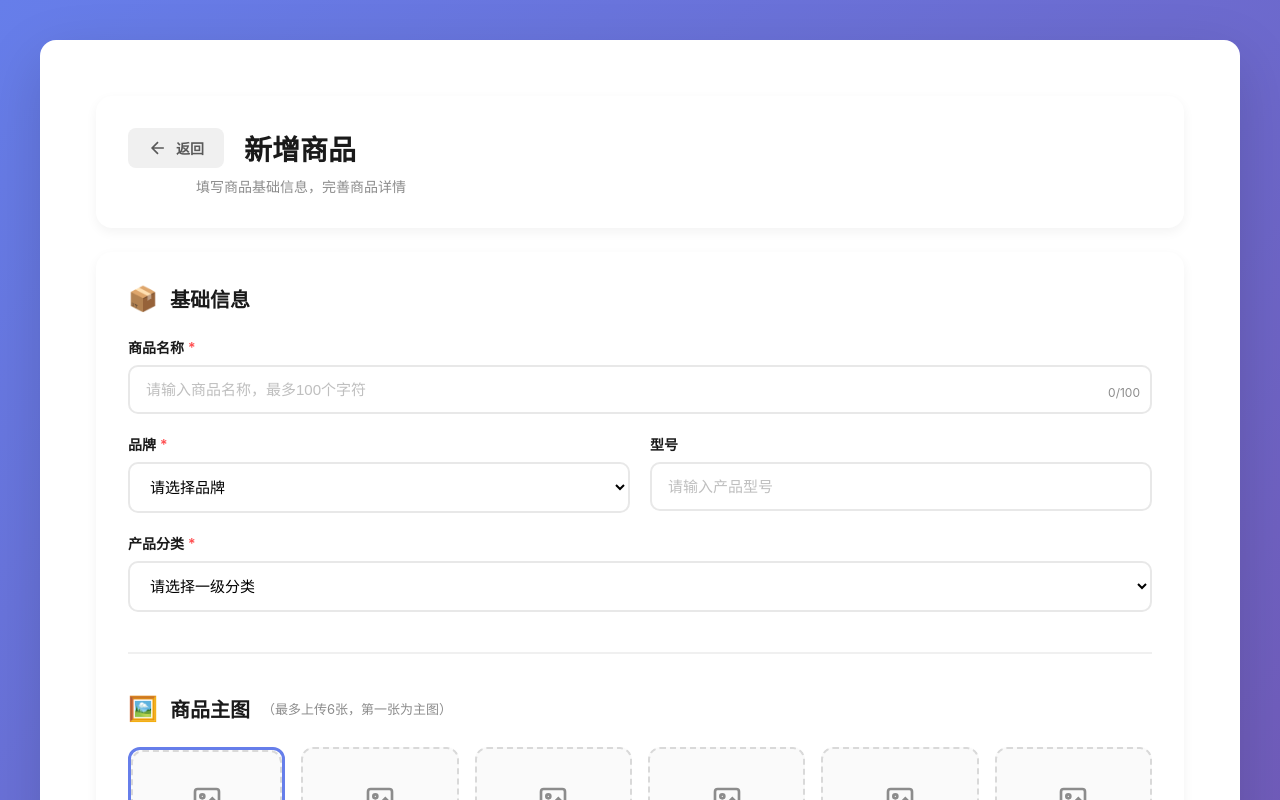
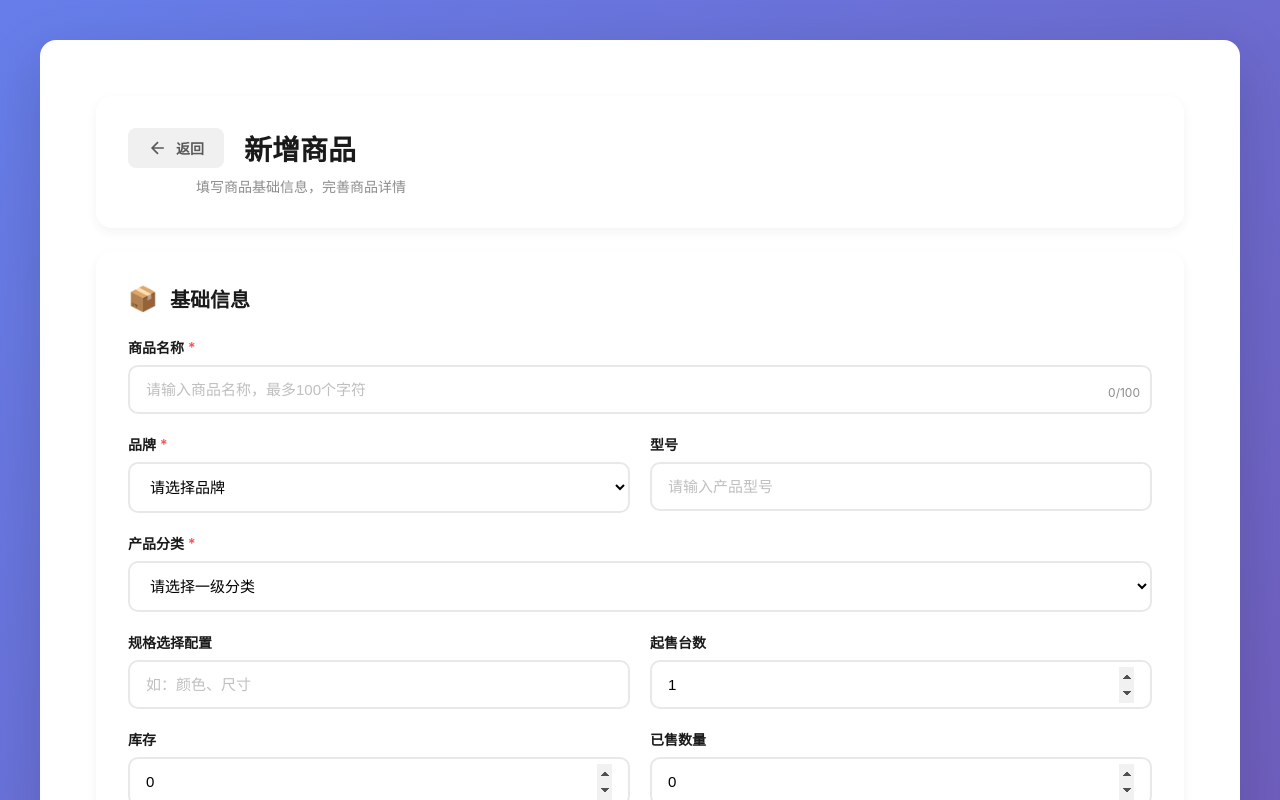
Before and after one commit to zhijie435/trae-yxz-014-merchant-sale-product, a Vue app in the folder frontend/: page / in a window 1280 px wide. Both pictures are taken after a click on the button "新增商品". Shown: the top 800 px of the page. Built offline with nearby package versions, Linux system fonts and the light colour scheme; no server answers.

Commit message:
.480911634477292:77275ccd63e3c19ba1e254f15383fbed_6a35be1f3eb092fd86fe46c3.6a35beff3eb092fd86fe46ff.6a35befea99ba65fb1ec9a1c:Trae CN.T(2026/6/20 06:13:19)

```diff
--- a/frontend/src/api/product.js
+++ b/frontend/src/api/product.js
@@ -97,3 +97,23 @@ export const deleteProduct = async (id) => {
     throw error
   }
 }
+
+export const processPaymentSuccess = async (productId) => {
+  try {
+    const response = await fetch(`${API_BASE}/products/${productId}/payment-success`, {
+      method: 'POST',
+      headers: {
+        'Content-Type': 'application/json'
+      }
+    })
+
+    if (!response.ok) {
+      throw new Error('处理付款成功失败')
+    }
+
+    return await response.json()
+  } catch (error) {
+    console.error('API Error:', error)
+    throw error
+  }
+}
--- a/frontend/src/components/ProductForm.vue
+++ b/frontend/src/components/ProductForm.vue
@@ -77,6 +77,49 @@
                 <option value="充电设备">充电设备</option>
               </select>
             </div>
+          </div>
+
+          <div class="form-group">
+            <label>规格选择配置</label>
+            <input
+              v-model="formData.specConfig"
+              type="text"
+              placeholder="如：颜色、尺寸"
+              class="input-field"
+            />
+          </div>
+
+          <div class="form-group">
+            <label>起售台数</label>
+            <input
+              v-model.number="formData.minOrderQty"
+              type="number"
+              min="1"
+              placeholder="最低起购数量"
+              class="input-field"
+            />
+          </div>
+
+          <div class="form-group">
+            <label>库存</label>
+            <input
+              v-model.number="formData.stock"
+              type="number"
+              min="0"
+              placeholder="商品库存数量"
+              class="input-field"
+            />
+          </div>
+
+          <div class="form-group">
+            <label>已售数量</label>
+            <input
+              v-model.number="formData.soldQty"
+              type="number"
+              min="0"
+              placeholder="已售出数量"
+              class="input-field"
+            />
           </div>
         </div>
       </div>
@@ -302,6 +345,10 @@ const formData = reactive({
   brand: '',
   model: '',
   category: '',
+  specConfig: '',
+  minOrderQty: 1,
+  stock: 0,
+  soldQty: 0,
   images: [
     { url: '', file: null },
     { url: '', file: null },
@@ -449,6 +496,10 @@ const handleSave = () => {
     brand: formData.brand,
     model: formData.model,
     category: formData.category,
+    specConfig: formData.specConfig,
+    minOrderQty: formData.minOrderQty || 1,
+    stock: formData.stock || 0,
+    soldQty: formData.soldQty || 0,
     images: formData.images.filter(img => img.url).map(img => img.url),
     video: formData.video.url,
     specs: formData.specs.filter(spec => spec.label.trim() && spec.value.trim()),
@@ -466,6 +517,10 @@ onMounted(() => {
       brand: props.editProduct.brand || '',
       model: props.editProduct.model || '',
       category: props.editProduct.category || '',
+      specConfig: props.editProduct.specConfig || '',
+      minOrderQty: props.editProduct.minOrderQty || 1,
+      stock: props.editProduct.stock || 0,
+      soldQty: props.editProduct.soldQty || 0,
       images: [
         ...props.editProduct.images?.map(url => ({ url, file: null })) || [],
         ...Array(6 - (props.editProduct.images?.length || 0)).fill({ url: '', file: null })
@@ -907,6 +962,36 @@ onMounted(() => {
   height: 18px;
 }
 
+.form-group label {
+  display: block;
+  font-size: 14px;
+  font-weight: 600;
+  color: #1a1a1a;
+  margin-bottom: 8px;
+}
+
+.form-group input[type="number"] {
+  width: 100%;
+  padding: 14px 16px;
+  border: 2px solid #e8e8e8;
+  border-radius: 10px;
+  font-size: 15px;
+  transition: all 0.3s;
+  background: white;
+}
+
+.form-group input[type="number"]:focus {
+  outline: none;
+  border-color: #667eea;
+  box-shadow: 0 0 0 3px rgba(102, 126, 234, 0.1);
+}
+
+.form-group input[type="number"]::-webkit-inner-spin-button,
+.form-group input[type="number"]::-webkit-outer-spin-button {
+  opacity: 1;
+  height: 36px;
+}
+
 .video-preview {
   position: relative;
   border-radius: 12px;
```
Also changed, not shown: 2 other files (tests, documents, lock files or other folders).
